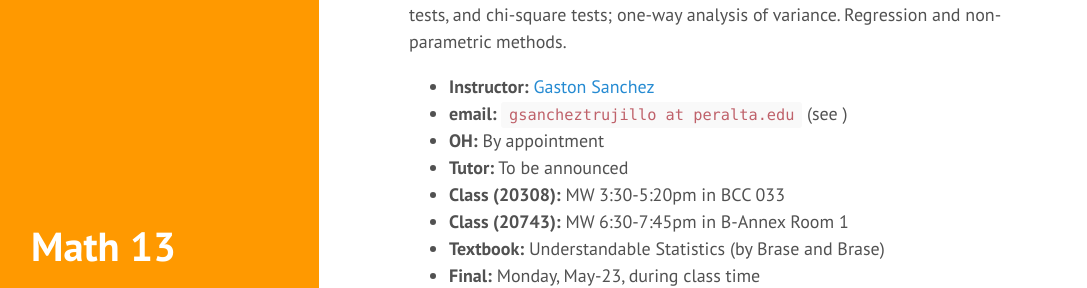
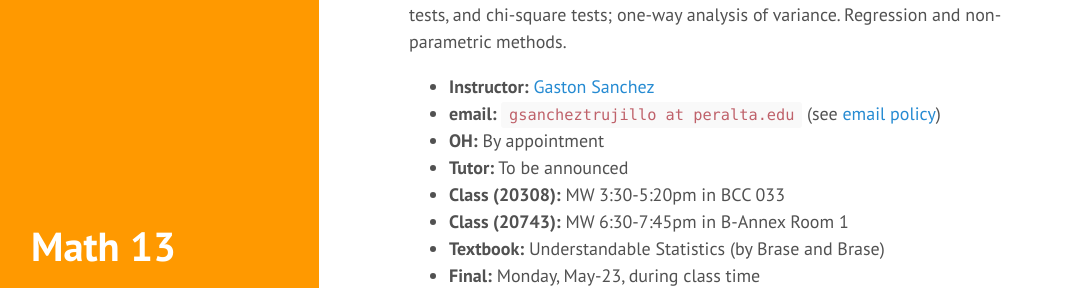
Before and after one commit to gastonstat/relic-math13, a Jekyll site: the page built from index.html, in a window 1280 px wide. Shown: the part 329-617 px from the top of the page, without its empty margins (5-1092 px from the left). Built offline with Jekyll 4.4.1, drawn with Linux system fonts in a browser that asks for light colours; nearby versions of some CDN libraries; Markdown is read by kramdown in place of the engine named in the settings; the list of posts is cut into pages by our own code.

Commit message:
add message email policy

```diff
--- a/index.html
+++ b/index.html
@@ -15,7 +15,7 @@ title: Home
 
 <ul>
   <li><b>Instructor:</b> <a href="http://gastonsanchez.com">Gaston Sanchez</a>
-  <li><b>email:</b> <code>gsancheztrujillo at peralta.edu</code> (see <a href="syllabus#email-policy"></a>)
+  <li><b>email:</b> <code>gsancheztrujillo at peralta.edu</code> (see <a href="syllabus#email-policy">email policy</a>)
   <li><b>OH:</b> By appointment</li>
   <li><b>Tutor:</b> To be announced</li>
   <li><b>Class (20308):</b> MW 3:30-5:20pm in BCC 033</li>
```
